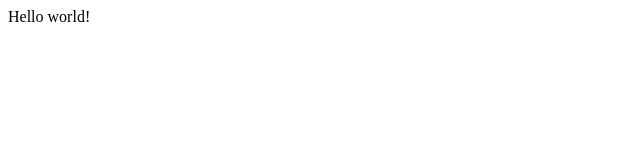
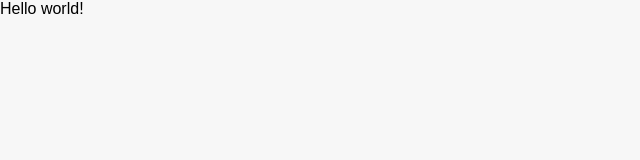
Before and after one commit to daibuster/DaibusterGameBlog, a Gatsby site: page / in a window 1280 px wide. Shown: the whole page, without its empty margins (0-640 px from the left). Built offline with nearby package versions, Linux system fonts and the light colour scheme; Gatsby itself is replaced by a stand-in of ours; a web font is replaced by a local one.

Commit message:
add global styled

```diff
--- a/gatsby-browser.js
+++ b/gatsby-browser.js
@@ -1,9 +1,24 @@
 import React from "react"
-import { ThemeProvider } from "styled-components"
+import { createGlobalStyle,ThemeProvider } from "styled-components"
 import Theme from "./src/themes/theme"
+
+const GlobalStyles = createGlobalStyle`
+  * {
+    box-sizing: border-box;
+    margin: 0;
+    padding: 0;
+  }
+
+  body,html {
+    font-family: ${props => props.theme.fonts.main};
+    height: 100%;
+    background-color: ${props => props.theme.colors.light1};
+  }
+`
 
 export const wrapRootElement = ({ element }) => (
   <ThemeProvider theme={Theme} >
+    <GlobalStyles />
     {element}
   </ThemeProvider>
 )
--- a/gatsby-ssr.js
+++ b/gatsby-ssr.js
@@ -1,9 +1,24 @@
 import React from "react"
-import { ThemeProvider } from "styled-components"
+import { createGlobalStyle,ThemeProvider } from "styled-components"
 import Theme from "./src/themes/theme"
+
+const GlobalStyles = createGlobalStyle`
+  * {
+    box-sizing: border-box;
+    margin: 0;
+    padding: 0;
+  }
+
+  body,html {
+    font-family: ${props => props.theme.fonts.main};
+    height: 100%;
+    background-color: ${props => props.theme.colors.light1};
+  }
+`
 
 export const wrapRootElement = ({ element }) => (
   <ThemeProvider theme={Theme} >
+    <GlobalStyles />
     {element}
   </ThemeProvider>
 )
--- a/src/themes/theme.js
+++ b/src/themes/theme.js
@@ -3,7 +3,7 @@
     main: "Muli, sans-serif",
     code: "Roboto Mono, monospace",
   },
-  color: {
+  colors: {
     main1: "hsl(207,70%,59%)",
     main2: "hsl(207,70%,94%)",
     dark1: "hsl(227,2%,12%)",
```
